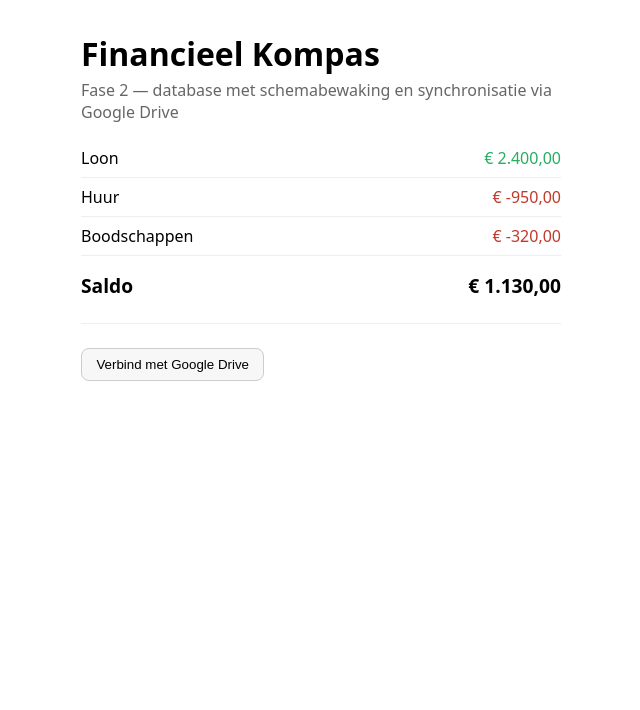
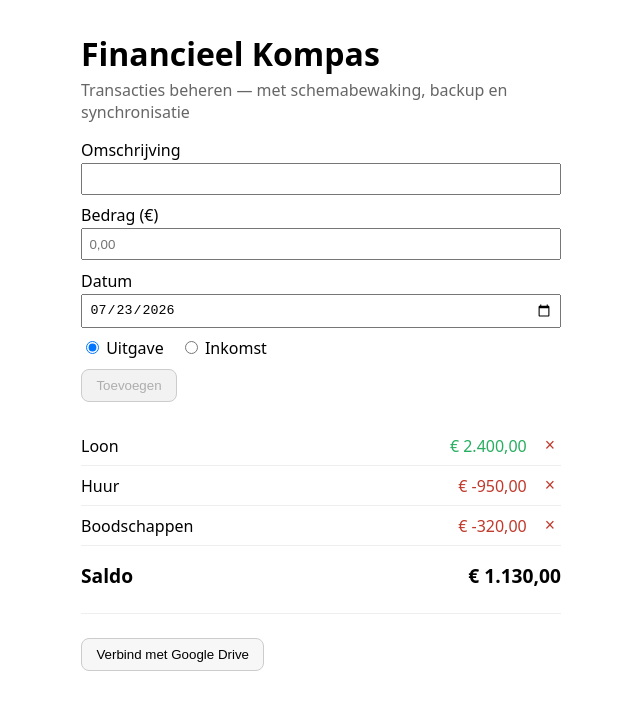
Before and after one commit to timverschot/financieel-kompas-rebuild, a React (Vite) app: page / in a window 1280 px wide. Shown: the top 710 px of the page, without its empty margins (319-959 px from the left). Built offline with nearby package versions, Linux system fonts and the light colour scheme.

Commit message:
Fase 5
Transacties toevoegen en verwijderen

```diff
--- a/src/App.tsx
+++ b/src/App.tsx
@@ -1,11 +1,12 @@
 import { useEffect, useRef, useState } from 'react'
 import type { CSSProperties } from 'react'
 import type { Transactie } from './data/schema'
-import { laadTransacties } from './data/repository'
+import { bewaarTransactie, laadTransacties, verwijderTransactie } from './data/repository'
 import { seedIndienLeeg } from './data/seed'
 import { synchroniseer } from './data/sync/sync'
 import { DriveBackend } from './data/sync/drive/driveBackend'
 import { vraagToken } from './data/sync/drive/auth'
+import { TransactieFormulier } from './components/TransactieFormulier'
 import { formatEuro } from './utils/format'
 
 const container: CSSProperties = {
@@ -51,6 +52,16 @@ export function App() {
       actief = false
     }
   }, [])
+
+  async function voegToe(t: Transactie) {
+    await bewaarTransactie(t)
+    await herlaad()
+  }
+
+  async function verwijder(id: string) {
+    await verwijderTransactie(id)
+    await herlaad()
+  }
 
   async function verbindEnSynchroniseer() {
     setBezig(true)
@@ -98,7 +109,7 @@ export function App() {
     <main style={container}>
       <h1 style={{ marginBottom: 0 }}>Financieel Kompas</h1>
       <p style={{ color: '#666', marginTop: 4 }}>
-        Fase 2 — database met schemabewaking en synchronisatie via Google Drive
+        Transacties beheren — met schemabewaking, backup en synchronisatie
       </p>
 
       {ongeldig > 0 && (
@@ -114,19 +125,31 @@ export function App() {
         </p>
       )}
 
-      <ul style={{ listStyle: 'none', padding: 0 }}>
+      <TransactieFormulier onToevoegen={voegToe} />
+
+      <ul style={{ listStyle: 'none', padding: 0, marginTop: '1.5rem' }}>
         {transacties.map((t) => (
           <li
             key={t.id}
             style={{
               display: 'flex',
               justifyContent: 'space-between',
+              alignItems: 'center',
               padding: '0.5rem 0',
               borderBottom: '1px solid #eee',
             }}
           >
             <span>{t.omschrijving}</span>
-            <span style={{ color: t.bedrag < 0 ? '#c0392b' : '#27ae60' }}>{formatEuro(t.bedrag)}</span>
+            <span style={{ display: 'flex', alignItems: 'center', gap: '0.75rem' }}>
+              <span style={{ color: t.bedrag < 0 ? '#c0392b' : '#27ae60' }}>{formatEuro(t.bedrag)}</span>
+              <button
+                aria-label={`Verwijder ${t.omschrijving}`}
+                onClick={() => verwijder(t.id)}
+                style={{ border: 'none', background: 'none', color: '#c0392b', cursor: 'pointer', fontSize: '1.1rem' }}
+              >
+                ×
+              </button>
+            </span>
           </li>
         ))}
       </ul>
--- /dev/null
+++ b/src/components/TransactieFormulier.tsx
@@ -0,0 +1,94 @@
+import { useState } from 'react'
+import type { CSSProperties, FormEvent } from 'react'
+import type { Transactie } from '../data/schema'
+import { nieuwId } from '../data/sync/id'
+
+const vandaag = () => new Date().toISOString().slice(0, 10)
+
+const veld: CSSProperties = {
+  display: 'block',
+  width: '100%',
+  padding: '0.4rem',
+  marginTop: 2,
+  boxSizing: 'border-box',
+}
+const rij: CSSProperties = { marginBottom: '0.6rem' }
+
+// Eenvoudig invoerformulier. De gebruiker typt een positief bedrag en kiest
+// 'Uitgave' of 'Inkomst'; wij zetten dat om naar een negatief of positief
+// bedrag. Zo hoeft niemand met minustekens te werken.
+export function TransactieFormulier({
+  onToevoegen,
+}: {
+  onToevoegen: (t: Transactie) => Promise<void> | void
+}) {
+  const [omschrijving, setOmschrijving] = useState('')
+  const [bedrag, setBedrag] = useState('')
+  const [datum, setDatum] = useState(vandaag())
+  const [soort, setSoort] = useState<'uitgave' | 'inkomst'>('uitgave')
+
+  const bedragGetal = Number.parseFloat(bedrag.replace(',', '.'))
+  const geldig = omschrijving.trim().length > 0 && Number.isFinite(bedragGetal) && bedragGetal > 0
+
+  async function verzend(e: FormEvent) {
+    e.preventDefault()
+    if (!geldig) return
+    const t: Transactie = {
+      id: nieuwId(),
+      datum,
+      omschrijving: omschrijving.trim(),
+      bedrag: soort === 'uitgave' ? -bedragGetal : bedragGetal,
+      rekeningId: 'r1',
+    }
+    await onToevoegen(t)
+    setOmschrijving('')
+    setBedrag('')
+    setSoort('uitgave')
+    setDatum(vandaag())
+  }
+
+  return (
+    <form onSubmit={verzend} style={{ marginTop: '1rem' }}>
+      <div style={rij}>
+        <label htmlFor="omschrijving">Omschrijving</label>
+        <input id="omschrijving" style={veld} value={omschrijving} onChange={(e) => setOmschrijving(e.target.value)} />
+      </div>
+      <div style={rij}>
+        <label htmlFor="bedrag">Bedrag (€)</label>
+        <input
+          id="bedrag"
+          style={veld}
+          inputMode="decimal"
+          placeholder="0,00"
+          value={bedrag}
+          onChange={(e) => setBedrag(e.target.value)}
+        />
+      </div>
+      <div style={rij}>
+        <label htmlFor="datum">Datum</label>
+        <input id="datum" type="date" style={veld} value={datum} onChange={(e) => setDatum(e.target.value)} />
+      </div>
+      <div style={rij}>
+        <label style={{ marginRight: '1rem' }}>
+          <input type="radio" name="soort" checked={soort === 'uitgave'} onChange={() => setSoort('uitgave')} /> Uitgave
+        </label>
+        <label>
+          <input type="radio" name="soort" checked={soort === 'inkomst'} onChange={() => setSoort('inkomst')} /> Inkomst
+        </label>
+      </div>
+      <button
+        type="submit"
+        disabled={!geldig}
+        style={{
+          padding: '0.5rem 0.9rem',
+          borderRadius: 8,
+          border: '1px solid #ccc',
+          background: geldig ? '#eef7ee' : '#f2f2f2',
+          cursor: geldig ? 'pointer' : 'not-allowed',
+        }}
+      >
+        Toevoegen
+      </button>
+    </form>
+  )
+}
```
Also changed, not shown: 1 other file (tests, documents, lock files or other folders).
